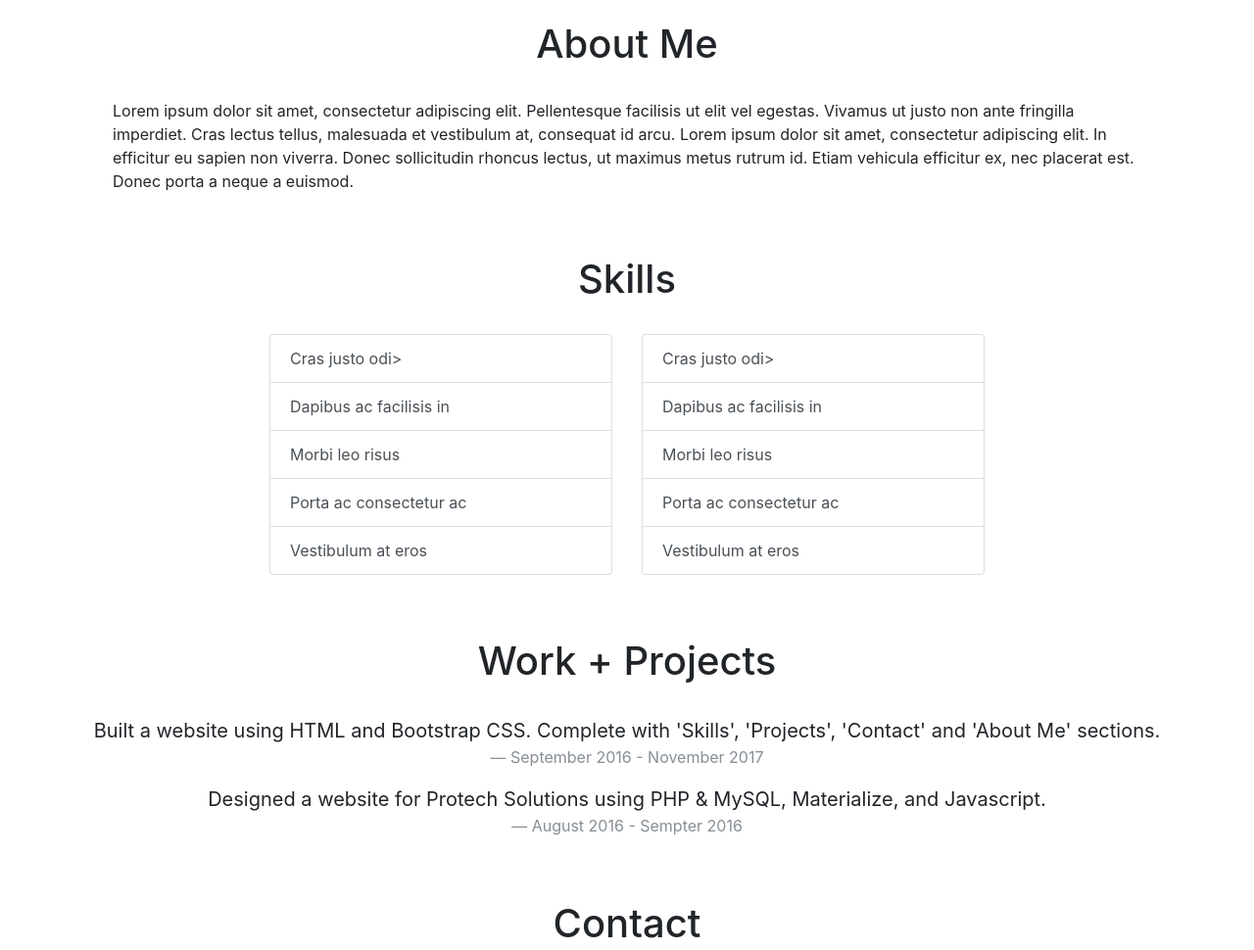
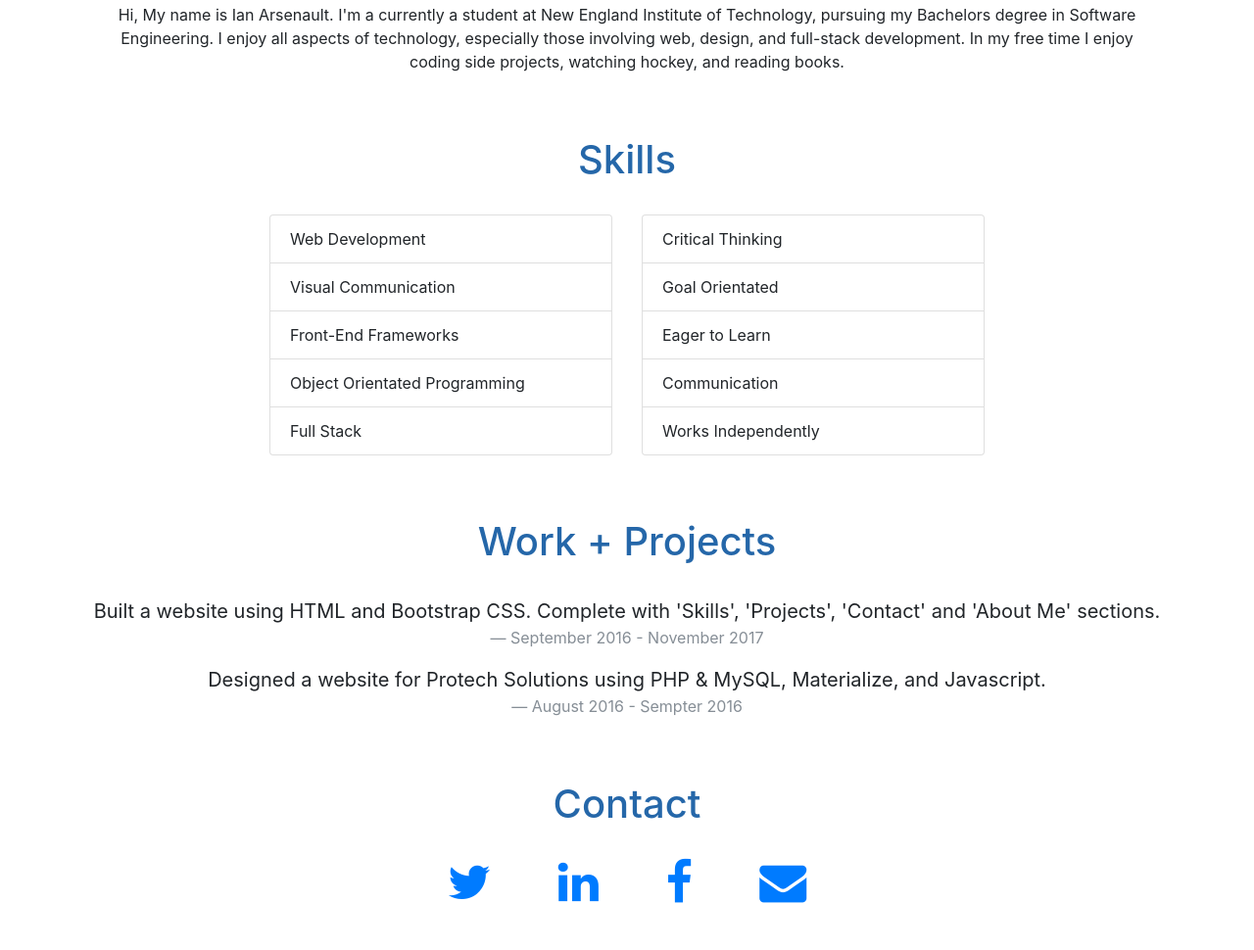
Before and after one commit to GorgonsMaze/Basic-Portfolio-Template, a plain HTML site: page index.html in a window 1280 px wide. Shown: the part 673-1643 px from the top of the page at 98% size. Drawn offline with nearby package versions, Linux system fonts and the light colour scheme.

Commit message:
updates to template

```diff
--- a/index.html
+++ b/index.html
@@ -22,10 +22,14 @@
 <!-- NAVBAR -->
 <div class="container">
 	<nav class="navbar navbar-light bg-faded justify-content-between">
+		<!-- Your Name -->
 		<a class="navbar-brand">Ian Arsenault</a>
+		<!-- Right Side Navigation -->
 		<ul class="navbar-nav ml-auto">
 			<li class="nav-item">
-	        	<a class="nav-link" href="#">
+				<!-- Email Button -->
+	        	<a class="nav-link" href="mailto:youremail@domain.com">
+					<!-- Email Icon -->
 	        		<i class="fa fa-envelope-o" aria-hidden="true"></i>
 					Email
 				</a>
@@ -36,8 +40,11 @@
 
 
 <!-- WELCOME MESSAGE -->
-<div class="jumbotron jumbotron-fluid text-light bg-dark">
+<!-- Banner to display greeting message -->
+<div class="jumbotron jumbotron-fluid text-light banner-bg-color">
+	<!-- -->
 	<div class="container">
+		<!-- Greeting Message Large Size -->
 		<h1 class="display-3 text-center">Hi, I'm Ian Arsenault</h1>
    </div>
 </div>
@@ -49,14 +56,17 @@
 	<!-- ABOUT SECTION -->
 	<div class="section-space">
 	  	<div class="text-center bottom-space">
-	  		<img src="http://via.placeholder.com/350x350" class="rounded border border-dark" alt="...">
-		</div>
-        <!-- About Title -->
-		<h1 class="text-center bottom-space">About Me</h1>
+			<!-- Your Image -->
+	  		<!--<img src="IanRound.jpg" class="rounded border border-dark" alt="...">-->
+            <img src="IanRound.jpg" class="rounded" alt="Picture of Me">
+        </div>
+        <!-- About Section Title -->
+		<h1 class="text-center bottom-space primary-title-color">About Me</h1>
         <!-- About Description-->
 		<div class="container bottom-space">
-			<p class="container">
-				Lorem ipsum dolor sit amet, consectetur adipiscing elit. Pellentesque facilisis ut elit vel egestas. Vivamus ut justo non ante fringilla imperdiet. Cras lectus tellus, malesuada et vestibulum at, consequat id arcu. Lorem ipsum dolor sit amet, consectetur adipiscing elit. In efficitur eu sapien non viverra. Donec sollicitudin rhoncus lectus, ut maximus metus rutrum id. Etiam vehicula efficitur ex, nec placerat est. Donec porta a neque a euismod.
+			<!-- About You Text -->
+			<p class="container text-center">
+                Hi, My name is Ian Arsenault. I'm a currently a student at New England Institute of Technology, pursuing my Bachelors degree in Software Engineering.  I enjoy all aspects of technology, especially those involving web, design, and full-stack development. In my free time I enjoy coding side projects, watching hockey, and reading books.
 			</p>
 		</div>
 	</div>
@@ -65,38 +75,41 @@
 
 	<!-- SKILLS SECTION -->
 	<div class="section-space">
-        <!-- Skills Title -->
-		<h1 class="text-center bottom-space">Skills</h1>
+        <!-- Skills Section Title -->
+		<h1 class="text-center bottom-space primary-title-color">Skills</h1>
 
+		<!-- Bootstrap Row with columns centered -->
 		<div class="row justify-content-md-center">
+			<!-- Bootstrap Column Width 4 out of 12 columns -->
 			<div class="col-md-4">
                 <!-- Group of skills -->
 				<div class="list-group">
                     <!-- Skill -->
-					<div class="list-group-item list-group-item-action">Cras justo odi></div>
+					<div class="list-group-item">Web Development</div>
                     <!-- Skill -->
-				    <div class="list-group-item list-group-item-action">Dapibus ac facilisis in</div>
+				    <div class="list-group-item">Visual Communication</div>
                     <!-- Skill -->
-					<div class="list-group-item list-group-item-action">Morbi leo risus</div>
+					<div class="list-group-item">Front-End Frameworks</div>
                     <!-- Skill -->
-				  	<div class="list-group-item list-group-item-action">Porta ac consectetur ac</div>
+				  	<div class="list-group-item">Object Orientated Programming</div>
                     <!-- Skill -->
-					<div class="list-group-item list-group-item-action">Vestibulum at eros</div>
+					<div class="list-group-item">Full Stack</div>
 				</div>
 			</div>
+			<!-- Bootstrap Column Width 4 out of 12 columns -->
 			<div class="col-md-4">
                 <!-- Group of skills -->
 				<div class="list-group">
                     <!-- Skill -->
-                    <div class="list-group-item list-group-item-action">Cras justo odi></div>
+                    <div class="list-group-item">Critical Thinking</div>
                     <!-- Skill -->
-                    <div class="list-group-item list-group-item-action">Dapibus ac facilisis in</div>
+                    <div class="list-group-item">Goal Orientated</div>
                     <!-- Skill -->
-                    <div class="list-group-item list-group-item-action">Morbi leo risus</div>
+                    <div class="list-group-item">Eager to Learn</div>
                     <!-- Skill -->
-                    <div class="list-group-item list-group-item-action">Porta ac consectetur ac</div>
+                    <div class="list-group-item">Communication</div>
                     <!-- Skill -->
-                    <div class="list-group-item list-group-item-action">Vestibulum at eros</div>
+                    <div class="list-group-item">Works Independently</div>
 				</div>
 			</div>
 		</div>
@@ -104,7 +117,8 @@
 
     <!-- WORK + PROJECTS SECTION -->
 	<div class="section-space">
-		<h1 class="text-center bottom-space">Work + Projects</h1>
+		<!-- Work + Project Section Title -->
+		<h1 class="text-center bottom-space primary-title-color">Work + Projects</h1>
 
         <!-- Individual Project or Work History -->
 		<blockquote class="blockquote text-center">
@@ -129,20 +143,20 @@
 
 
 
-
-
 	<!-- CONTACT SECTION -->
     <div class="section-space">
-        <h1 class="text-center bottom-space">Contact</h1>
+		<!-- Contact Section Title -->
+        <h1 class="text-center bottom-space primary-title-color">Contact</h1>
+		<!-- Div containing all contact icon buttons -->
         <div class="text-center bottom-space">
-            <!-- Twitter Icon -->
-            <a href="#" class="icon-space"><i class="fa fa-twitter fa-4x" aria-hidden="true"></i></a>
-            <!-- LinkedIn Icon -->
-            <a href="#" class="icon-space"><i class="fa fa-linkedin fa-4x" aria-hidden="true"></i></a>
-            <!-- Facebook Icon -->
-            <a href="#" class="icon-space"><i class="fa fa-facebook fa-4x" aria-hidden="true"></i></a>
-            <!-- Email Icon -->
-            <a href="#" class="icon-space"><i class="fa fa-envelope fa-4x" aria-hidden="true"></i></a>
+            <!-- Twitter Icon Button -->
+            <a href="https://twitter.com/Google" target="_blank"  class="icon-space"><i class="fa fa-twitter fa-3x" aria-hidden="true"></i></a>
+            <!-- LinkedIn Icon Button -->
+            <a href="https://www.linkedin.com/in/williamhgates/" target="_blank" class="icon-space"><i class="fa fa-linkedin fa-3x" aria-hidden="true"></i></a>
+            <!-- Facebook Icon Button -->
+            <a href="https://www.facebook.com/facebook" target="_blank" class="icon-space"><i class="fa fa-facebook fa-3x" aria-hidden="true"></i></a>
+            <!-- Email Icon Button -->
+            <a href="mailto:youremail@domain.com" class="icon-space"><i class="fa fa-envelope fa-3x" aria-hidden="true"></i></a>
         </div>
     </div>
 
--- a/style.css
+++ b/style.css
@@ -1,9 +1,23 @@
+/* Provides bottom spacing under the div elements
+   where class .section-space is added */
 .section-space {
-	margin-bottom: 4rem;
+	margin-bottom: 64px;
 }
+/* Provides bottom spacing under the div elements
+   where class .bottom-space is added */
 .bottom-space {
-	margin-bottom: 2rem;
+	margin-bottom: 32px;
 }
+/* Provides spacing on all 4-sides of icon buttons
+   where class .icon-space is added */
 .icon-space {
-	margin: 2rem;
+	margin: 32px;
 }
+/* Primary color for all H1 titles on website */
+.primary-title-color {
+	color: #2567a9;
+}
+/* Background Color for Welcome banner at top of page  */
+.banner-bg-color {
+	background-color: #004a94;
+}
```
Also changed, not shown: IanRound.jpg (added).
